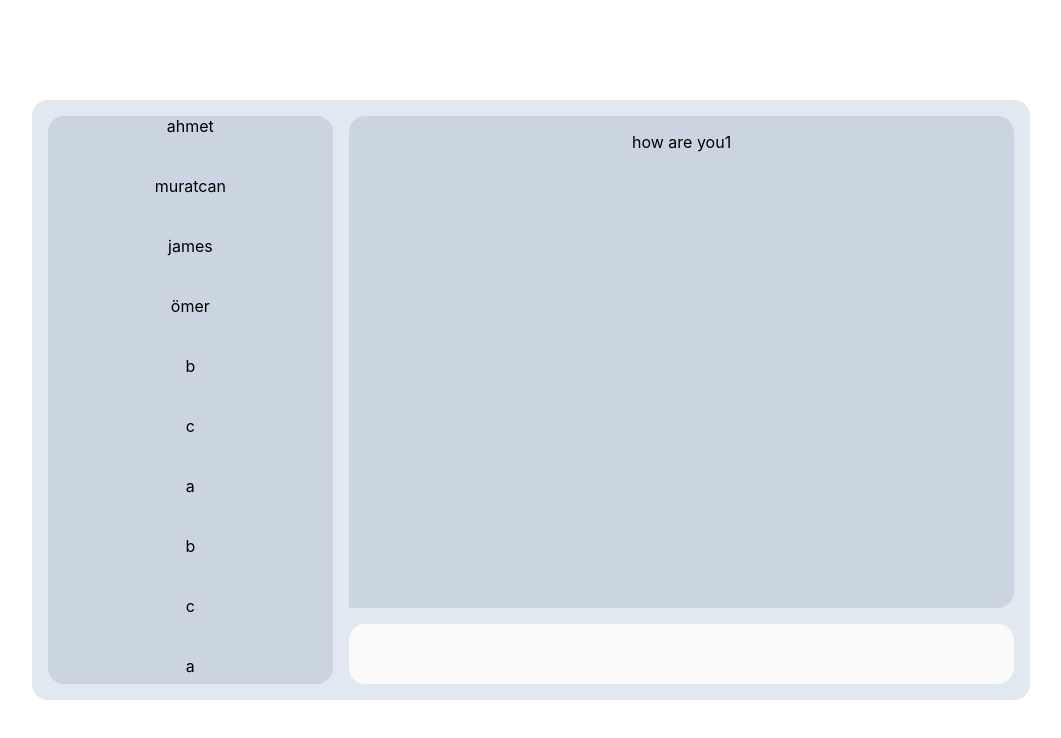
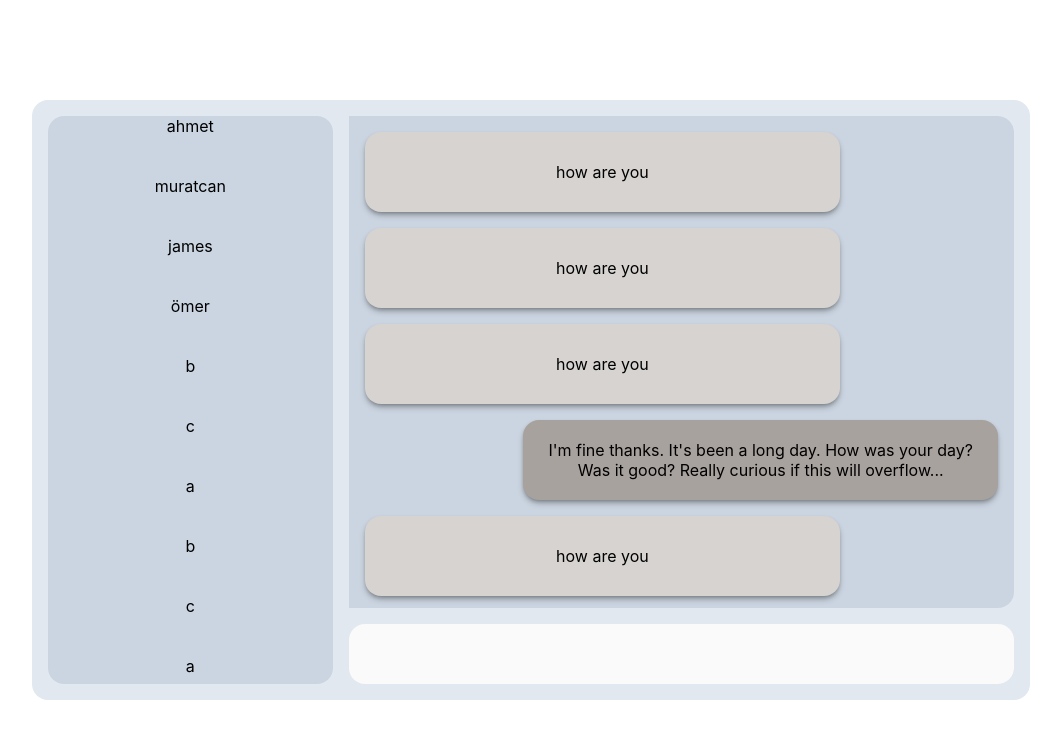
Before and after one commit to chmasgun/glov-chat-case-assignment, a React (Create React App) app in the folder my-app/: page / in a window 1280 px wide. Shown: the top 738 px of the page, without its empty margins (109-1170 px from the left). Built offline with nearby package versions, Linux system fonts and the light colour scheme.

Commit message:
fixes message overflow due to reverse order
needed to add justify content flex-end to align first messages to the top, allowing a scroll from this position

```diff
--- a/my-app/src/components/ChatUIContainer.tsx
+++ b/my-app/src/components/ChatUIContainer.tsx
@@ -52,7 +52,7 @@ const ChatUIContainer: React.FC<ChatUIContainerProps> = () => {
             <ChatUIInnerContainerDiv>
 
                 <ContactListContainer contactList={["ahmet", "muratcan", "james", "ömer", "b", "c", "a", "b", "c", "a", "b", "c"]}></ContactListContainer>
-                <MessagingScreenContainer messages={[ ["I'm fine thanks",0], ["how are you", 1]]}></MessagingScreenContainer>
+                <MessagingScreenContainer messages={[ ["I'm fine thanks. It's been a long day. How was your day? Was it good? Really curious if this will overflow...",0], ["how are you", 1],["I'm fine thanks. It's been a long day. How was your day? Was it good? Really curious if this will overflow...",0], ["how are you", 1],["I'm fine thanks. It's been a long day. How was your day? Was it good? Really curious if this will overflow...",0], ["how are you", 1], ["how are you", 1], ["how are you", 1]]}></MessagingScreenContainer>
             </ChatUIInnerContainerDiv>
         </ChatUIContainerDiv>
     );
--- a/my-app/src/components/Message.tsx
+++ b/my-app/src/components/Message.tsx
@@ -3,7 +3,7 @@ import styled from 'styled-components';
 
 type MessageProps = {
     // Add your props here
-    message: [string,number]
+    message: [string, number]
 };
 
 
@@ -11,29 +11,41 @@ const Message: React.FC<MessageProps> = ({ message }) => {
 
     // second arguments defines the sender, either we sent it or received
 
+    const MessageContainerDiv = styled.div`
+
+        display: flex;
+
+        position:relative;
+
+        min-height: 80px;
+
+
+        `;
 
 
     // Each individual message
     const MessageDiv = styled.div`
         overflow:clip;
-        display:flex;
-        height: 500px;
-        flex-direction: column;
-        border-radius: 0 1rem 1rem 0;
-
-        @media (max-width: 768px) {
-            width: 100%;
-            }
-
+        width:75%;
+        text-align:center;
+        align-content:center;
+        padding: 1rem;
+        box-shadow: 0 4px 6px -1px rgb(0 0 0 / 0.3), 0 2px 4px -2px rgb(0 0 0 / 0.3);
+        border-radius: 1rem;
+        margin-left : ${message[1] ? "0":"auto"} ;
+        background-color : ${message[1] ? "rgb(214 211 209);":" rgb(168 162 158);"};
         `;
 
 
 
     return (
-        <MessageDiv>
-            {message}
+        <MessageContainerDiv>
 
-        </MessageDiv>
+            <MessageDiv>
+                {message[0]}
+
+            </MessageDiv>
+        </MessageContainerDiv>
     );
 };
 
--- a/my-app/src/components/MessagingScreenContainer.tsx
+++ b/my-app/src/components/MessagingScreenContainer.tsx
@@ -29,8 +29,11 @@ const MessagingScreenContainer: React.FC<MessagingScreenContainerProps> = ({ mes
     // This is the messages container
     const MessagingContainerDiv = styled.div`
         flex:1;
-         border-radius: 0 1rem 1rem 0;
+        display:flex;
+        border-radius: 0 1rem 1rem 0;
         overflow:auto;
+        padding: 1rem;
+        background-color: rgb(203 213 225);
         @media (max-width: 768px) {
             width: 100%;
         }
@@ -39,13 +42,14 @@ const MessagingScreenContainer: React.FC<MessagingScreenContainerProps> = ({ mes
 
     const MessagingContainerOverflowingDiv = styled.div`
 
-
+        flex:1;
         display:flex;
         flex-direction: column-reverse;
-        background-color: rgb(203 213 225);
+
         border-radius: 1rem;
-        padding: 1rem;
 
+        gap: 1rem;
+        justify-content: flex-end;
         @media (max-width: 768px) {
             width: 100%;
         }
@@ -69,6 +73,7 @@ const MessagingScreenContainer: React.FC<MessagingScreenContainerProps> = ({ mes
                     }
                 </MessagingContainerOverflowingDiv>
             </MessagingContainerDiv>
+
             <TextingArea></TextingArea>
 
         </MessagingContainerOuterDiv>
```
